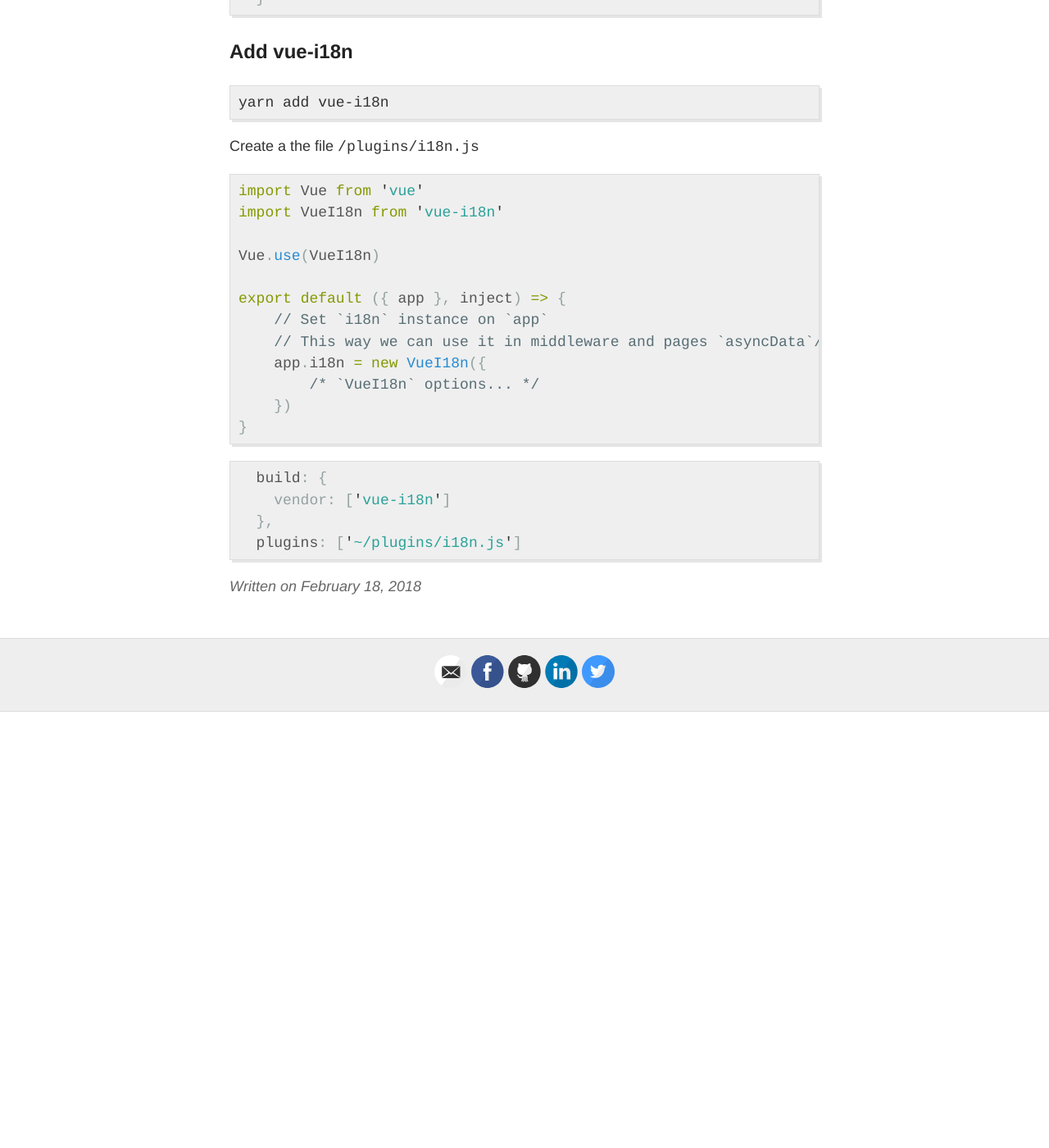
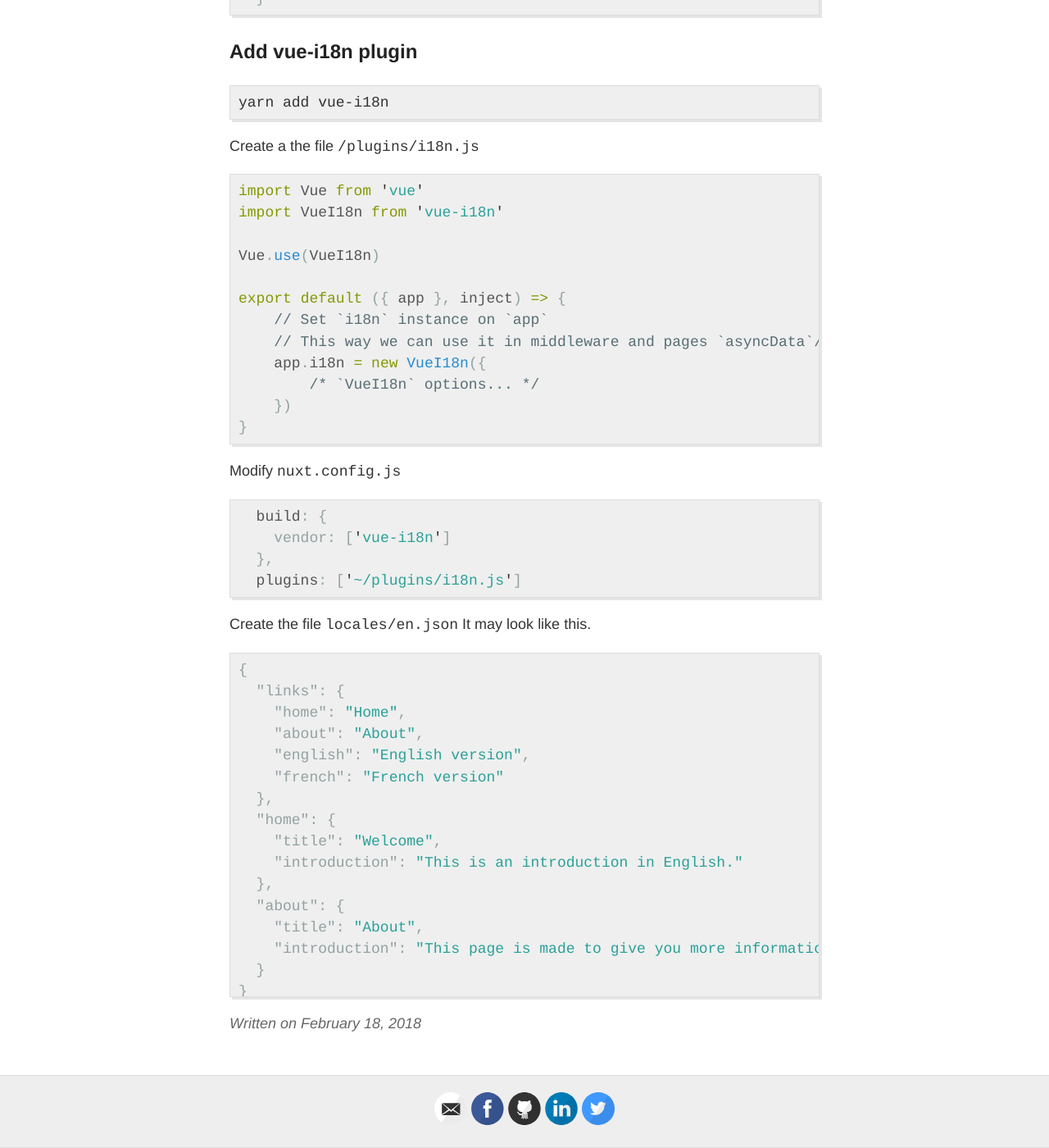
Before and after one commit to marc-bouvier/marc-bouvier.github.io, a Jekyll site: the page built from _posts/2018-02-18-building-application-with-nuxt.md, in a window 1280 px wide and 1400 px high, scrolled down 2391 px. Shown: the whole window at 82% size. Built offline with Jekyll 4.4.1, drawn with Linux system fonts in a browser that asks for light colours; comment, search, counter and statistics services are not loaded; before the commit the page ends 3259 px from its top, so only the background shows below that.

Commit message:
Update 2018-02-18-building-application-with-nuxt.md

````diff
--- a/_posts/2018-02-18-building-application-with-nuxt.md
+++ b/_posts/2018-02-18-building-application-with-nuxt.md
@@ -104,7 +104,7 @@ Modify `nuxt.config.js`
   }
 ```
 
-## Add vue-i18n
+## Add vue-i18n plugin
 
 ```
 yarn add vue-i18n
@@ -127,9 +127,33 @@ export default ({ app }, inject) => {
 }
 ```
 
+Modify `nuxt.config.js`
+
 ```javascript
   build: {
     vendor: ['vue-i18n']
   },
   plugins: ['~/plugins/i18n.js']
 ```
+
+Create the file `locales/en.json`
+It may look like this.
+
+```json
+{
+  "links": {
+    "home": "Home",
+    "about": "About",
+    "english": "English version",
+    "french": "French version"
+  },
+  "home": {
+    "title": "Welcome",
+    "introduction": "This is an introduction in English."
+  },
+  "about": {
+    "title": "About",
+    "introduction": "This page is made to give you more informations."
+  }
+}
+```
````
